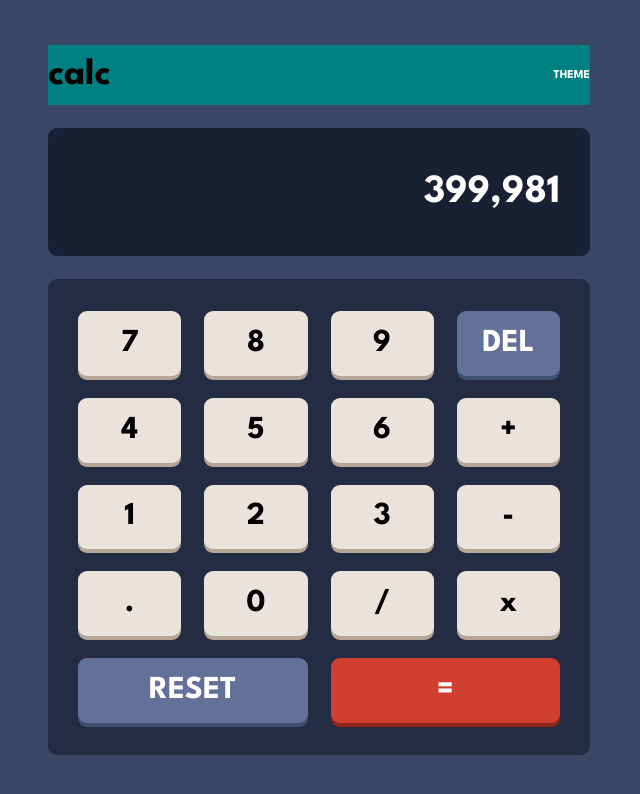
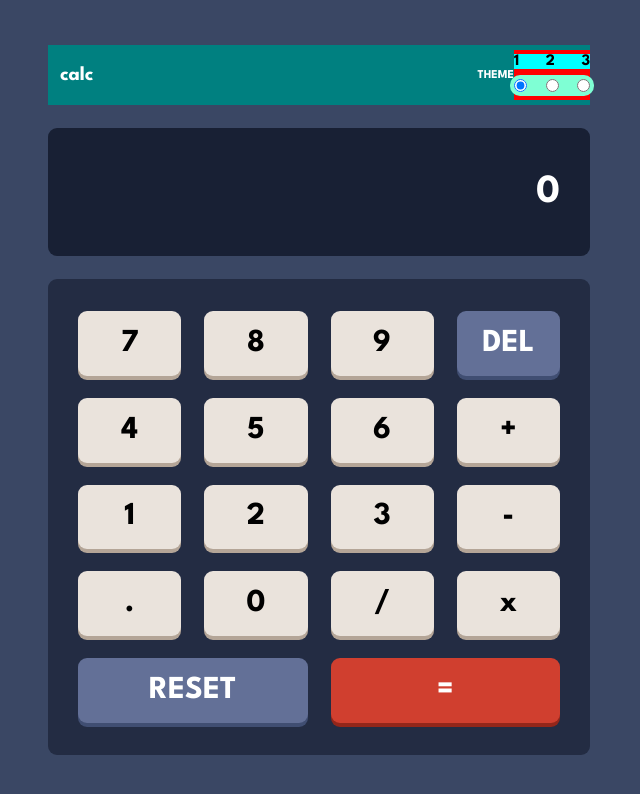
Before and after one commit to Divyajyoti1801/Calcualtor-Web-APP, a plain HTML site: page index.html in a window 1280 px wide. Shown: the whole page, without its empty margins (321-961 px from the left). Drawn offline with Linux system fonts and the light colour scheme.

Commit message:
40% toggle UI well javascript logic completed

```diff
--- a/index.html
+++ b/index.html
@@ -17,10 +17,22 @@
       </div>
       <div class="calculator__header--toggler">
         <p class="calculator__header--toggler--text">THEME</p>
+        <div class="calculator__header--toggler--container">
+          <div class="calculator__header--toggler--container--label-case">
+            <label for="input-1" class="calculator__header--toggler--container--label-case--1">1</label>
+            <label for="input-2" class="calculator__header--toggler--container--label-case--2">2</label>
+            <label for="input-3" class="calculator__header--toggler--container--label-case--3">3</label>
+          </div>
+          <div class="calculator__header--toggler--container--input-case">
+            <input type="radio" id="input-1" class="calculator__header--toggler--container--input-case--1" checked>
+            <input type="radio" id="input-2" class="calculator__header--toggler--container--input-case--2">
+            <input type="radio" id="input-3" class="calculator__header--toggler--container--input-case--3">
+          </div>
+        </div>
       </div>
     </div>
     <div class="calculator__screen">
-      <h1 class="calculator__screen--text">399,981</h1>
+      <h1 class="calculator__screen--text">0</h1>
     </div>
     <div class="calculator__keypad">
        <input type="button" value="7" class="calculator__keypad--key calculator__keypad--key-1">
@@ -45,6 +57,6 @@
   </div>
 
 
-
+  <script src="js/script.js"></script>
 </body>
 </html>
--- /dev/null
+++ b/js/script.js
@@ -0,0 +1,16 @@
+
+let display = document.querySelector('.calculator__screen--text');
+// console.log(display.textContent);
+
+//Operations
+
+const plus = document.querySelector('.calculator__keypad--key-7');
+const subtract = document.querySelector('.calculator__keypad--key-11');
+const multiplication = document.querySelector('.calculator__keypad--key-16');
+const division = document.querySelector('.calculator__keypad--key-15');
+const result = document.querySelector('.calculator__keypad--key-18');
+
+let sum_result = 0;
+let subtract_result = 0;
+let multiply_result = 1;
+let division_result = 1;
--- a/sass/_calculator.scss
+++ b/sass/_calculator.scss
@@ -13,8 +13,8 @@
             display: flex;
             justify-content: center;
             align-items: center;
-            border
             &--text{
+                padding-left: 1.2rem;
                 font-size: 2rem;
                 color: $color-white-text;
             }
@@ -26,6 +26,31 @@
             &--text{
                 font-size: 1.2rem;
                 color:$color-white-text;
+            }
+            &--container{
+                width: 7.6rem;
+                height: 5rem;
+                background-color: red;
+                display: flex;
+                flex-direction: column;
+                align-items: center;
+                justify-content: center;
+                &--label-case{
+                    width: 100%;
+                    display: flex;
+                    justify-content: space-between;
+                    font-size: 1.6rem;
+                    background-color: aqua;
+                    margin-bottom: .6rem;
+                }
+                &--input-case{
+                    display: flex;
+                    padding: .4rem;
+                    justify-content: space-between;
+                    width: 100%;
+                    background-color: aquamarine;
+                    border-radius: 10px;
+                }
             }
         }
     }
```
Also changed, not shown: css/main.css, 1 other file.
